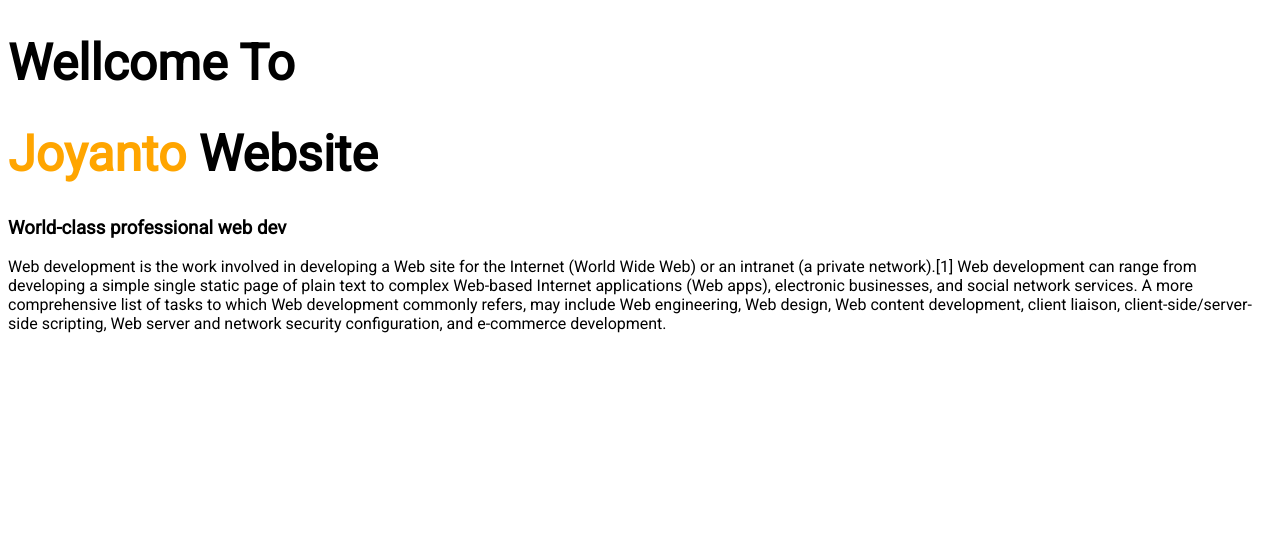
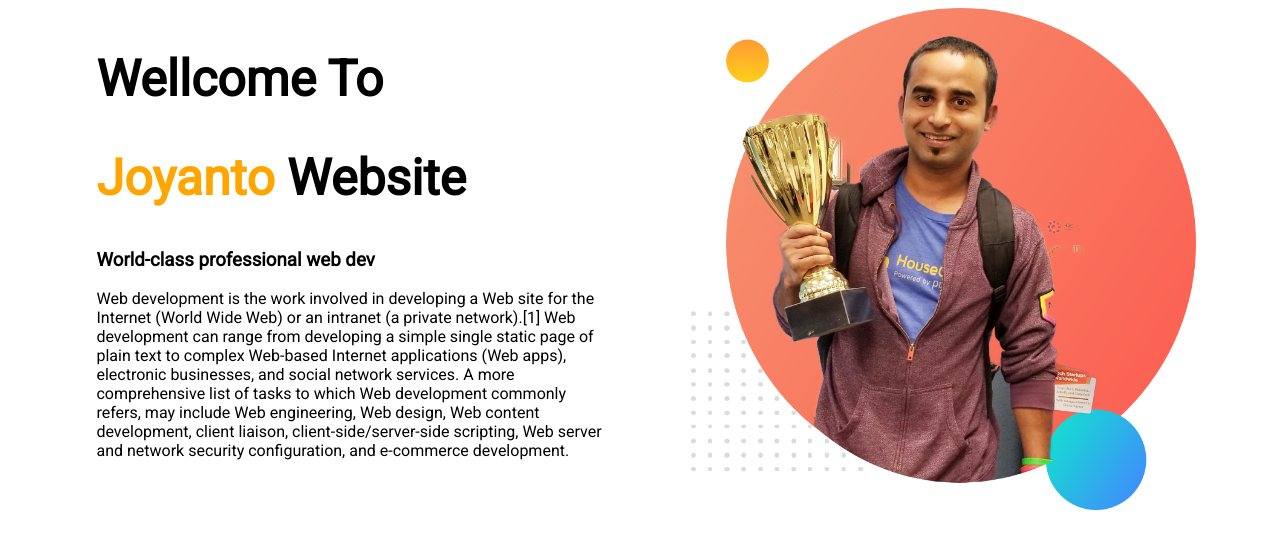
Before and after one commit to joyanto-girgiti/web-portfolio, a plain HTML site: page index.html in a window 1280 px wide. Drawn offline with Linux system fonts and the light colour scheme.

Commit message:
add images

```diff
--- a/index.html
+++ b/index.html
@@ -9,9 +9,19 @@
     <link rel="stylesheet" href="style.css">
 </head>
 <body>
-    <h1>Wellcome To</h1>
-    <h1><span class="name-highlight">Joyanto</span> Website</h1>
-    <h3>World-class professional web dev</h3>
-    <p>Web development is the work involved in developing a Web site for the Internet (World Wide Web) or an intranet (a private network).[1] Web development can range from developing a simple single static page of plain text to complex Web-based Internet applications (Web apps), electronic businesses, and social network services. A more comprehensive list of tasks to which Web development commonly refers, may include Web engineering, Web design, Web content development, client liaison, client-side/server-side scripting, Web server and network security configuration, and e-commerce development.</p>
+   <section>
+       <div class="half-width">
+        <h1>Wellcome To</h1>
+        <h1><span class="name-highlight">Joyanto</span> Website</h1>
+        <h3>World-class professional web dev</h3>
+        <p>Web development is the work involved in developing a Web site for the Internet (World Wide Web) or an intranet (a private network).[1] Web development can range from developing a simple single static page of plain text to complex Web-based Internet applications (Web apps), electronic businesses, and social network services. A more comprehensive list of tasks to which Web development commonly refers, may include Web engineering, Web design, Web content development, client liaison, client-side/server-side scripting, Web server and network security configuration, and e-commerce development.</p>
+       </div>
+       <div class="half-width">
+           <img src="images/jhankar.png">
+       </div>
+   </section>
+
+
+
 </body>
 </html>
--- a/style.css
+++ b/style.css
@@ -11,3 +11,15 @@ h1{
 .name-highlight{
     color: orange;
 }
+
+.half-width{
+    width: 40%;
+    float: left;
+    padding-left: 2%;
+    margin-left: 5%;
+
+}
+
+.half-width img{
+    width: 100%;
+}
```
